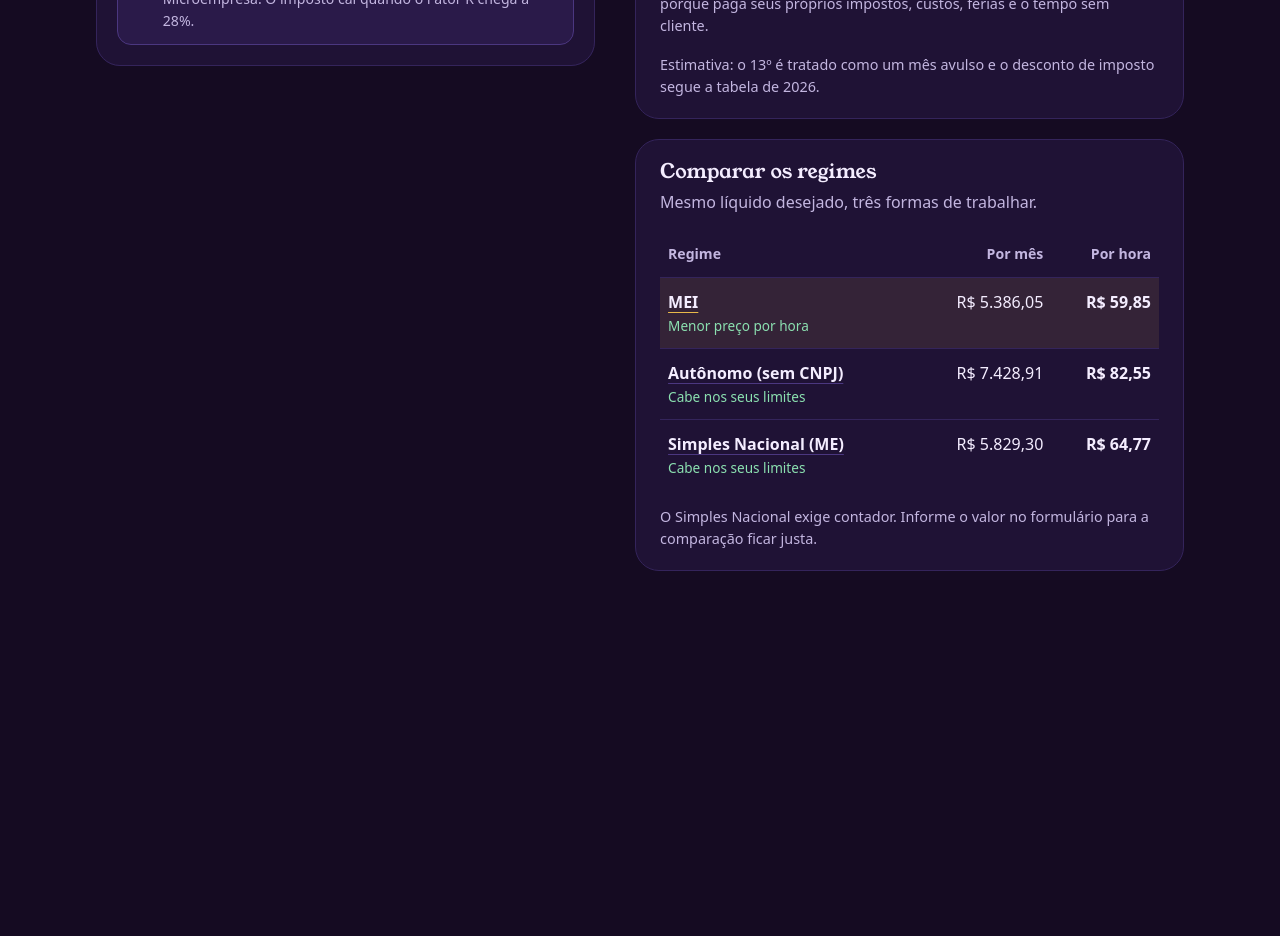
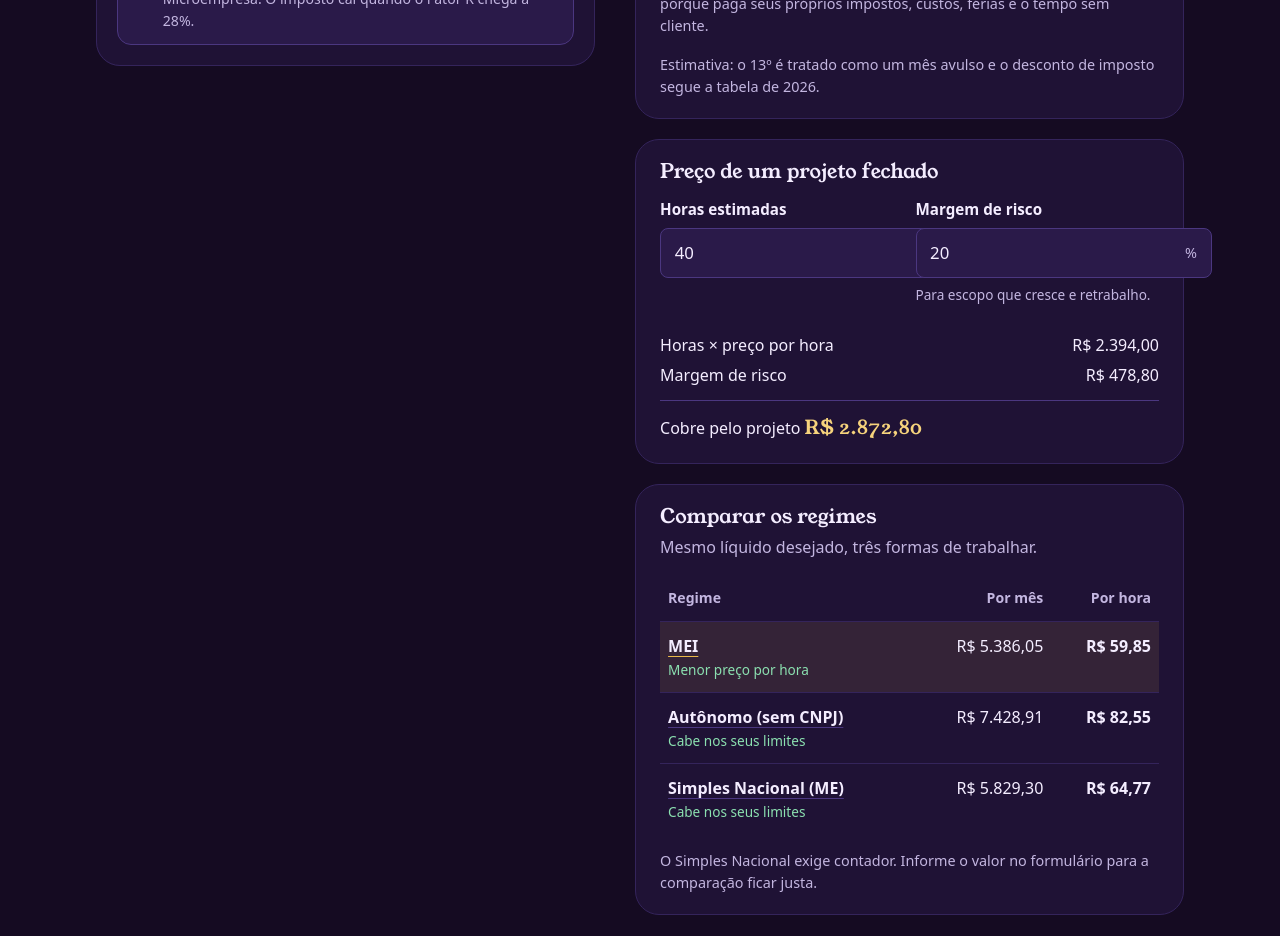
Before and after one commit to GabriellaCMaciel/nao-trabalho-de-graca, a React (Vite) app: page / in a window 1280 px wide. Shown: the part 1520-2456 px from the top of the page. Before the commit the page ends 2187 px from the top, so only its background shows below. Built offline with nearby package versions, Linux system fonts and the light colour scheme.

Commit message:
feat(ui): add the fixed-project price card with risk margin

```diff
--- a/src/App.jsx
+++ b/src/App.jsx
@@ -2,6 +2,7 @@ import { useMemo, useState } from 'react'
 import Breakdown from './components/Breakdown.jsx'
 import CltCard from './components/CltCard.jsx'
 import InputForm from './components/InputForm.jsx'
+import ProjectCard from './components/ProjectCard.jsx'
 import RegimeComparison from './components/RegimeComparison.jsx'
 import MeiAlert from './components/MeiAlert.jsx'
 import PriceHero from './components/PriceHero.jsx'
@@ -9,16 +10,21 @@ import { calculatePricing } from './domain/pricing.js'
 import { ENTRADAS_PADRAO, validateInputs } from './domain/validation.js'
 import './styles/layout.css'
 
+const CAMPOS_DO_PROJETO = ['projectHours', 'riskMargin']
+
 export default function App() {
   const [form, setForm] = useState(ENTRADAS_PADRAO)
   const [touched, setTouched] = useState({})
 
   const validation = useMemo(() => validateInputs(form), [form])
 
+  // Erro nos campos do projeto não deve esconder o preço por hora: eles só afetam o cartão do projeto.
+  const coreValid = Object.keys(validation.errors).every((campo) => CAMPOS_DO_PROJETO.includes(campo))
+
   // O cálculo só roda com dados válidos; useMemo evita refazer a conta a cada renderização.
   const pricing = useMemo(
-    () => (validation.isValid ? calculatePricing(validation.values) : null),
-    [validation],
+    () => (coreValid ? calculatePricing(validation.values) : null),
+    [coreValid, validation],
   )
 
   // Só mostramos o erro de um campo depois que a pessoa mexeu nele.
@@ -57,6 +63,16 @@ export default function App() {
                 grossMonthly={pricing.selected.grossMonthly}
                 desiredNet={validation.values.desiredNet}
               />
+              {pricing.selected.hourly && (
+                <ProjectCard
+                  hourly={pricing.selected.hourly}
+                  values={validation.values}
+                  form={form}
+                  errors={visibleErrors}
+                  onChange={handleChange}
+                  onBlur={handleBlur}
+                />
+              )}
               <RegimeComparison
                 byRegime={pricing.byRegime}
                 best={pricing.best}
--- /dev/null
+++ b/src/components/ProjectCard.jsx
@@ -0,0 +1,66 @@
+import { formatBRL } from '../domain/money.js'
+import { calculateProjectPrice } from '../domain/project.js'
+import Field from './Field.jsx'
+
+/**
+ * Preço de projeto fechado: horas estimadas × preço/hora + margem de risco.
+ * Os campos ficam aqui, junto do resultado, mas o estado mora no App (um lugar só para tudo).
+ *
+ * @param {object} props
+ * @param {number} props.hourly                       preço/hora do regime escolhido
+ * @param {{ projectHours?: number, riskMargin?: number }} props.values  valores já validados
+ */
+export default function ProjectCard({ hourly, values, form, errors, onChange, onBlur }) {
+  const valido = values.projectHours !== undefined && values.riskMargin !== undefined
+  const preco = valido
+    ? calculateProjectPrice({ hourly, projectHours: values.projectHours, riskMargin: values.riskMargin })
+    : null
+
+  return (
+    <section className="panel" aria-labelledby="project-title">
+      <h2 id="project-title" className="panel__title">
+        Preço de um projeto fechado
+      </h2>
+
+      <div className="group__row">
+        <Field
+          id="projectHours"
+          label="Horas estimadas"
+          suffix="h"
+          value={form.projectHours}
+          error={errors.projectHours}
+          onChange={(valor) => onChange('projectHours', valor)}
+          onBlur={() => onBlur('projectHours')}
+        />
+        <Field
+          id="riskMargin"
+          label="Margem de risco"
+          suffix="%"
+          hint="Para escopo que cresce e retrabalho."
+          value={form.riskMargin}
+          error={errors.riskMargin}
+          onChange={(valor) => onChange('riskMargin', valor)}
+          onBlur={() => onBlur('riskMargin')}
+        />
+      </div>
+
+      {preco && (
+        <div aria-live="polite">
+          <ul className="taxlist">
+            <li>
+              <span>Horas × preço por hora</span>
+              <span>{formatBRL(preco.base)}</span>
+            </li>
+            <li>
+              <span>Margem de risco</span>
+              <span>{formatBRL(preco.riskAmount)}</span>
+            </li>
+          </ul>
+          <p className="project__total">
+            Cobre pelo projeto <strong className="panel__highlight">{formatBRL(preco.total)}</strong>
+          </p>
+        </div>
+      )}
+    </section>
+  )
+}
--- a/src/styles/results.css
+++ b/src/styles/results.css
@@ -289,3 +289,9 @@
   font-size: 1.2em;
   font-weight: 400;
 }
+
+.project__total {
+  margin-top: 0.75rem;
+  padding-top: 0.75rem;
+  border-top: 1px solid var(--line);
+}
```
Also changed, not shown: 1 other file (tests, documents, lock files or other folders).
